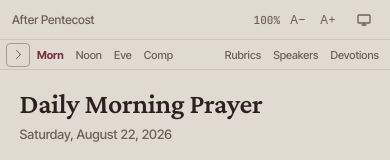
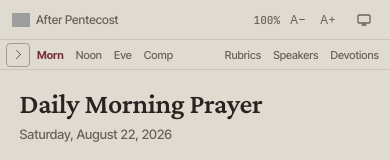
Before and after one commit to Vittv/bcp, a React Native app: screen / in a window 390 px wide. Shown: the top 160 px of the page. Built offline with nearby package versions, Linux system fonts and the light colour scheme; grey boxes are pictures that could not be loaded.

Commit message:
fix(ui): topbar bullet spacing, picker progress, bible counter

```diff
--- a/src/components/shell/TopBar.tsx
+++ b/src/components/shell/TopBar.tsx
@@ -1,10 +1,15 @@
-import { Pressable, StyleSheet, Text, View } from "react-native";
+import { Image, Pressable, StyleSheet, Text, View } from "react-native";
 import { useTheme } from "../../context/ThemeContext";
 import type { Season } from "../../lib/calendar/types";
 import { IS_MACOS_TAURI, IS_TAURI } from "../../lib/desktop";
 import { CHROME_FONT } from "../../lib/fonts";
 import { MoonIcon, SunIcon, SystemIcon } from "./Icon";
 import { WindowControls } from "./WindowControls";
+
+// transparent-background cross glyphs, one per theme, so the in-app mark
+// follows the resolved theme instead of being tinted by CSS filters
+const ICON_LIGHT = require("../../../assets/app_icons/cross_light_192.png");
+const ICON_DARK = require("../../../assets/app_icons/cross_dark_192.png");
 
 // bundled via expo-font; system monospace is the fallback on native
 const MONO = '"JetBrains Mono", monospace';
@@ -49,7 +54,7 @@ export function TopBar({
   windowControls = false,
   compact = false,
 }: TopBarProps) {
-  const { mode, setMode, fontScale, setFontScale } = useTheme();
+  const { mode, setMode, fontScale, setFontScale, resolved } = useTheme();
 
   const pct = `${Math.round(fontScale * 100)}%`;
 
@@ -66,6 +71,12 @@ export function TopBar({
         style={styles.seasonLabel}
         dataSet={IS_TAURI ? DRAG_DATA : undefined}
       >
+        <Image
+          source={resolved === "dark" ? ICON_DARK : ICON_LIGHT}
+          style={styles.appIcon}
+          resizeMode="contain"
+          accessibilityLabel="bcp"
+        />
         <Text
           style={styles.seasonText}
           numberOfLines={1}
@@ -175,7 +186,11 @@ const styles = StyleSheet.create({
   seasonLabel: {
     flexDirection: "row",
     alignItems: "center",
-    gap: 6,
+  },
+  appIcon: {
+    width: 18,
+    height: 18,
+    marginRight: 6,
   },
   seasonText: {
     fontFamily: CHROME_FONT,
--- a/src/screens/BibleReaderScreen.tsx
+++ b/src/screens/BibleReaderScreen.tsx
@@ -157,6 +157,7 @@ function BibleBookList({
             <Text
               style={[
                 styles.rowMeta,
+                styles.bibleChapterCount,
                 b.abbrev === selected && styles.rowTextActive,
               ]}
             >
--- a/src/screens/reference/CollectsScreen.tsx
+++ b/src/screens/reference/CollectsScreen.tsx
@@ -34,9 +34,11 @@ function sectionLabel(section: string): string {
 export function CollectsScreen({
   isMobile,
   fontScale,
+  onScrollProgress,
 }: {
   isMobile: boolean;
   fontScale: number;
+  onScrollProgress?: (pct: number) => void;
 }) {
   const { query, setQuery, selectedCollect, setSelectedCollect } =
     useReference();
@@ -61,6 +63,7 @@ export function CollectsScreen({
   return (
     <SplitPane
       fontScale={fontScale}
+      onScrollProgress={onScrollProgress}
       header={
         <TextInput
           ref={desktopInputRef}
@@ -223,7 +226,8 @@ function CollectIndex({
                 >
                   <View style={styles.collectRowInner}>
                     <Text
-                      numberOfLines={2}
+                      numberOfLines={1}
+                      ellipsizeMode="tail"
                       style={[
                         styles.collectIndexTitle,
                         isSelected && styles.rowTextActive,
--- a/src/screens/reference/PsalmsScreen.tsx
+++ b/src/screens/reference/PsalmsScreen.tsx
@@ -16,9 +16,11 @@ import { sharedStyles as styles } from "./styles";
 export function PsalmsScreen({
   isMobile,
   fontScale,
+  onScrollProgress,
 }: {
   isMobile: boolean;
   fontScale: number;
+  onScrollProgress?: (pct: number) => void;
 }) {
   const { query, setQuery, openPsalm, setOpenPsalm } = useReference();
   const desktopInputRef = useRef<TextInput>(null);
@@ -38,6 +40,7 @@ export function PsalmsScreen({
   return (
     <SplitPane
       fontScale={fontScale}
+      onScrollProgress={onScrollProgress}
       header={
         <TextInput
           ref={desktopInputRef}
```
